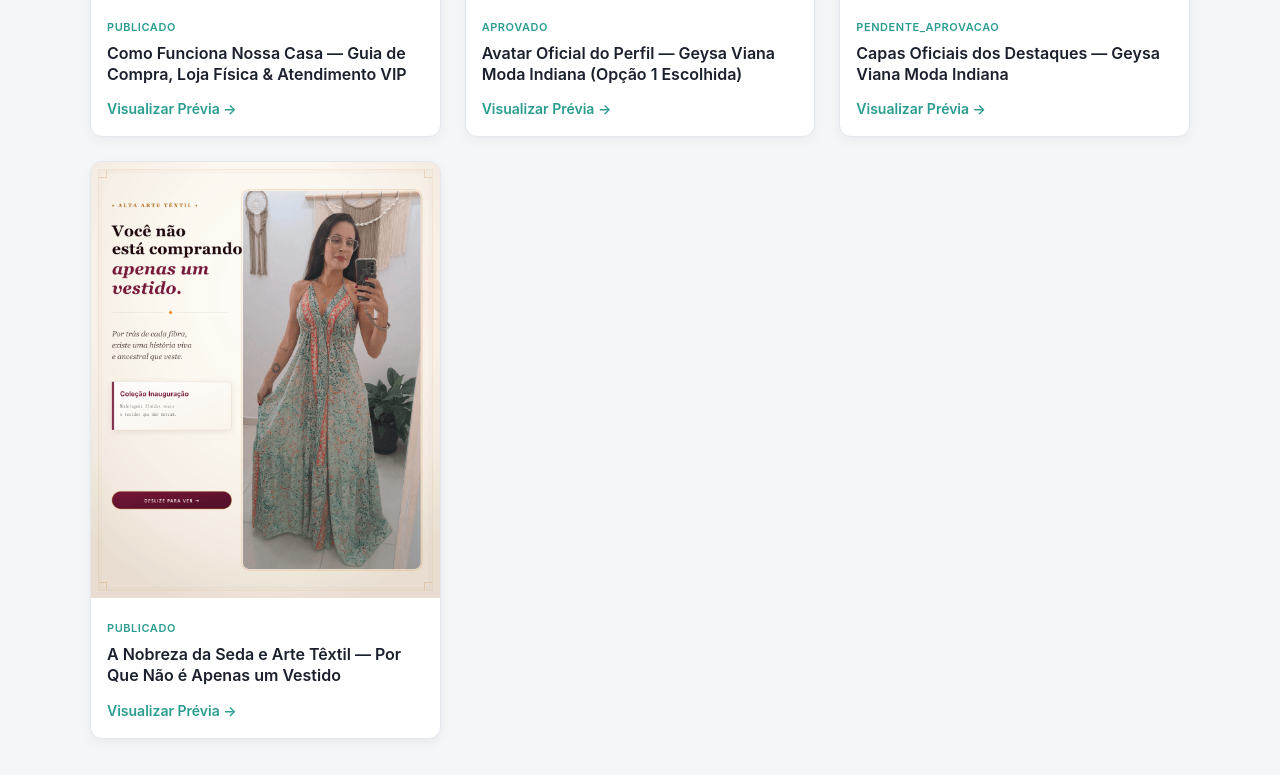
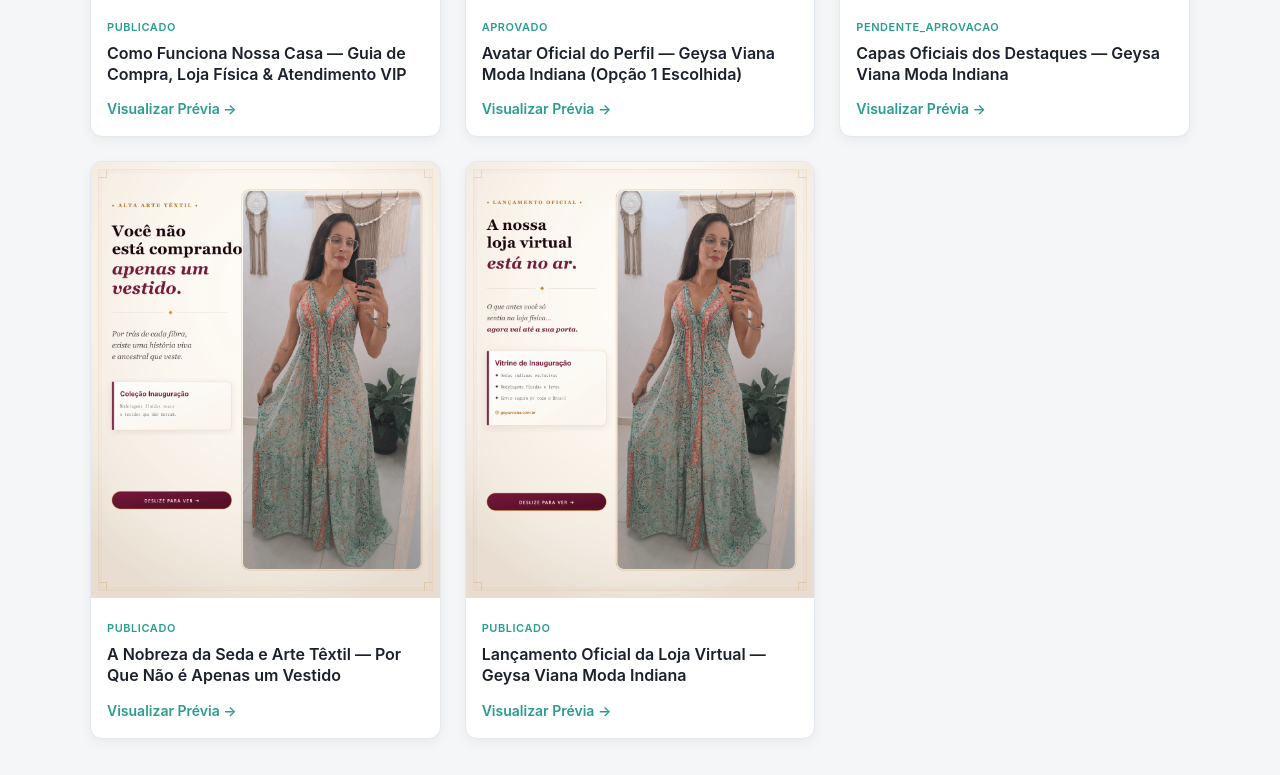
Before and after one commit to Fricardo-Agencia/geysa-viana-previews, a plain HTML site: page index.html in a window 1280 px wide. Shown: the part 1182-1957 px from the top of the page. Drawn offline with Linux system fonts and the light colour scheme.

Commit message:
Atualiza preview lancamento-loja-virtual

```diff
--- a/index.html
+++ b/index.html
@@ -155,6 +155,14 @@
             <a href="previas/a-nobreza-da-seda-e-arte-textil.html">Visualizar Prévia →</a>
           </div>
         </article>
+<article>
+          <img src="saidas/carrosseis/lancamento-loja-virtual/slide-01.png" alt="Capa">
+          <div class="card-body">
+            <span class="status">Publicado</span>
+            <h2>Lançamento Oficial da Loja Virtual — Geysa Viana Moda Indiana</h2>
+            <a href="previas/lancamento-loja-virtual.html">Visualizar Prévia →</a>
+          </div>
+        </article>
     </section>
   </main>
 </body>
```
